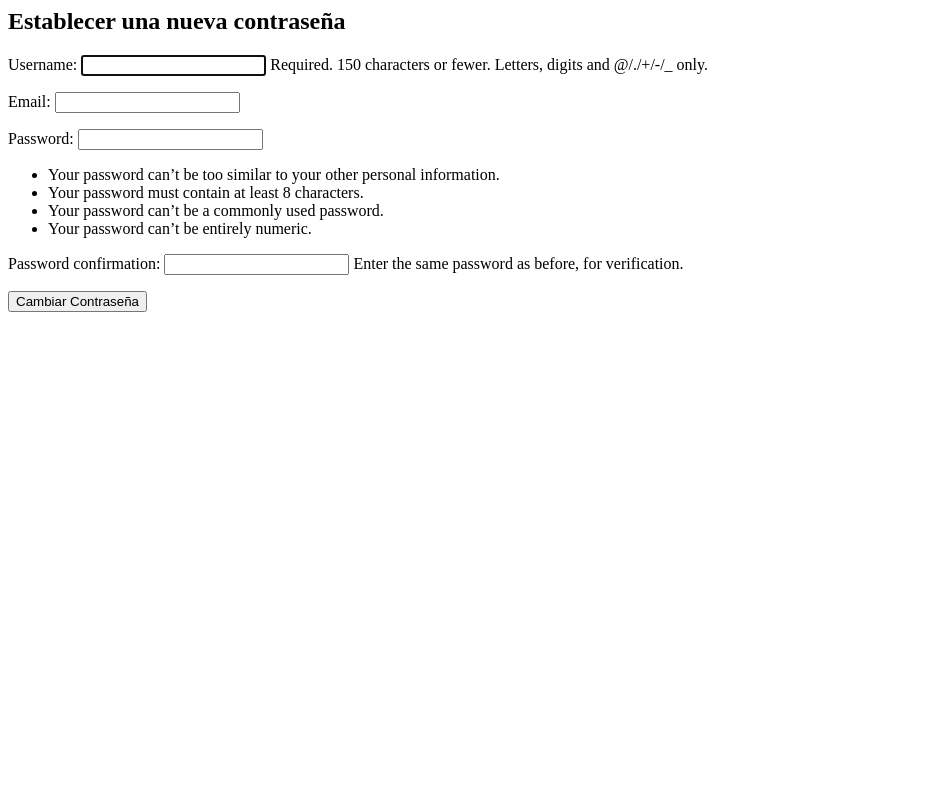
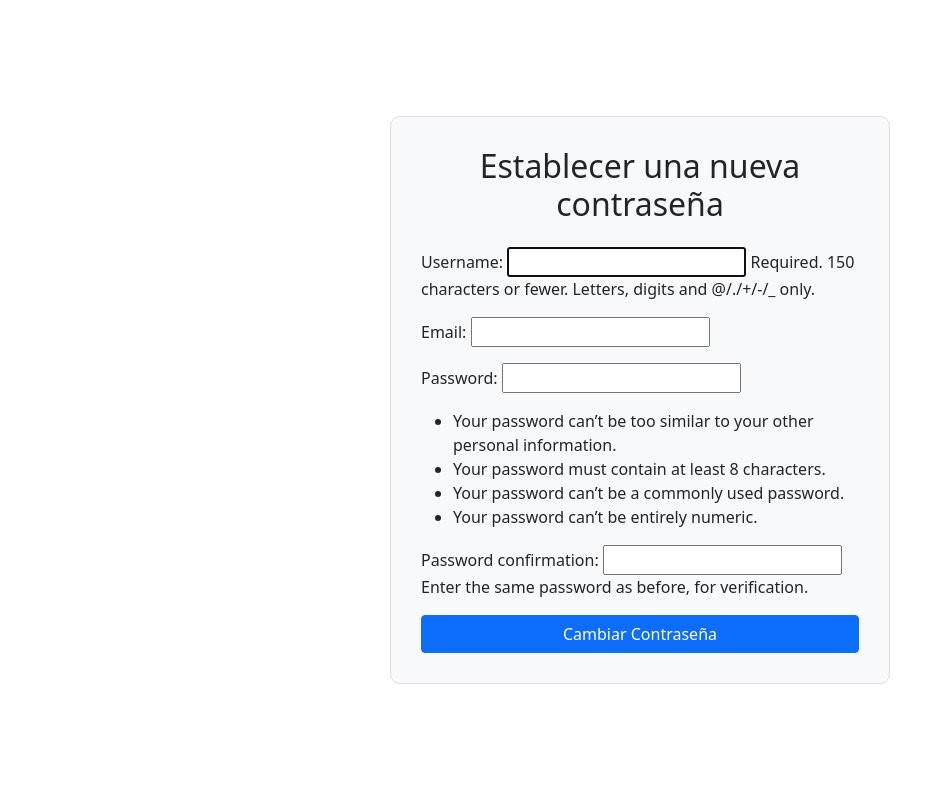
Before and after one commit to mrgomezsv/backend_mrgomez_github, a Django app: template qr_project/accounts/templates/accounts/password_reset_confirm.html in a window 1280 px wide. Shown: the whole page, without its empty margins (0-945 px from the left). Run offline with Django 4.2, Linux system fonts and the light colour scheme; the template is opened without the code that fills it: values that come from a table or form of the project are taken from there, others are empty.

Commit message:
Centre y estilice Recuperar contrasena

```diff
--- a/qr_project/accounts/templates/accounts/password_reset_confirm.html
+++ b/qr_project/accounts/templates/accounts/password_reset_confirm.html
@@ -1,6 +1,38 @@
-<h2>Establecer una nueva contraseña</h2>
-<form method="POST">
-    {% csrf_token %}
-    {{ form.as_p }}
-    <button type="submit" class="btn btn-primary">Cambiar Contraseña</button>
-</form>
+<!DOCTYPE html>
+<html lang="es">
+<head>
+    <meta charset="UTF-8">
+    <meta name="viewport" content="width=device-width, initial-scale=1.0">
+    <title>Establecer una nueva contraseña</title>
+    <link rel="stylesheet" href="https://cdn.jsdelivr.net/npm/bootstrap@5.1.3/dist/css/bootstrap.min.css">
+    <style>
+        /* Hacer que el contenedor ocupe toda la pantalla y centrarlo */
+        .password-reset-container {
+            min-height: 100vh;
+            display: flex;
+            justify-content: center;
+            align-items: center;
+        }
+        .password-reset-box {
+            width: 100%;
+            max-width: 500px; /* Ancho más grande para el formulario */
+            padding: 30px;
+            border: 1px solid #ddd;
+            border-radius: 10px;
+            background-color: #f8f9fa;
+        }
+    </style>
+</head>
+<body>
+    <div class="container-fluid password-reset-container">
+        <div class="password-reset-box">
+            <h2 class="text-center mb-4">Establecer una nueva contraseña</h2>
+            <form method="POST">
+                {% csrf_token %}
+                {{ form.as_p }}
+                <button type="submit" class="btn btn-primary w-100">Cambiar Contraseña</button>
+            </form>
+        </div>
+    </div>
+</body>
+</html>
```
Also changed, not shown: qr_project/db.sqlite3.
